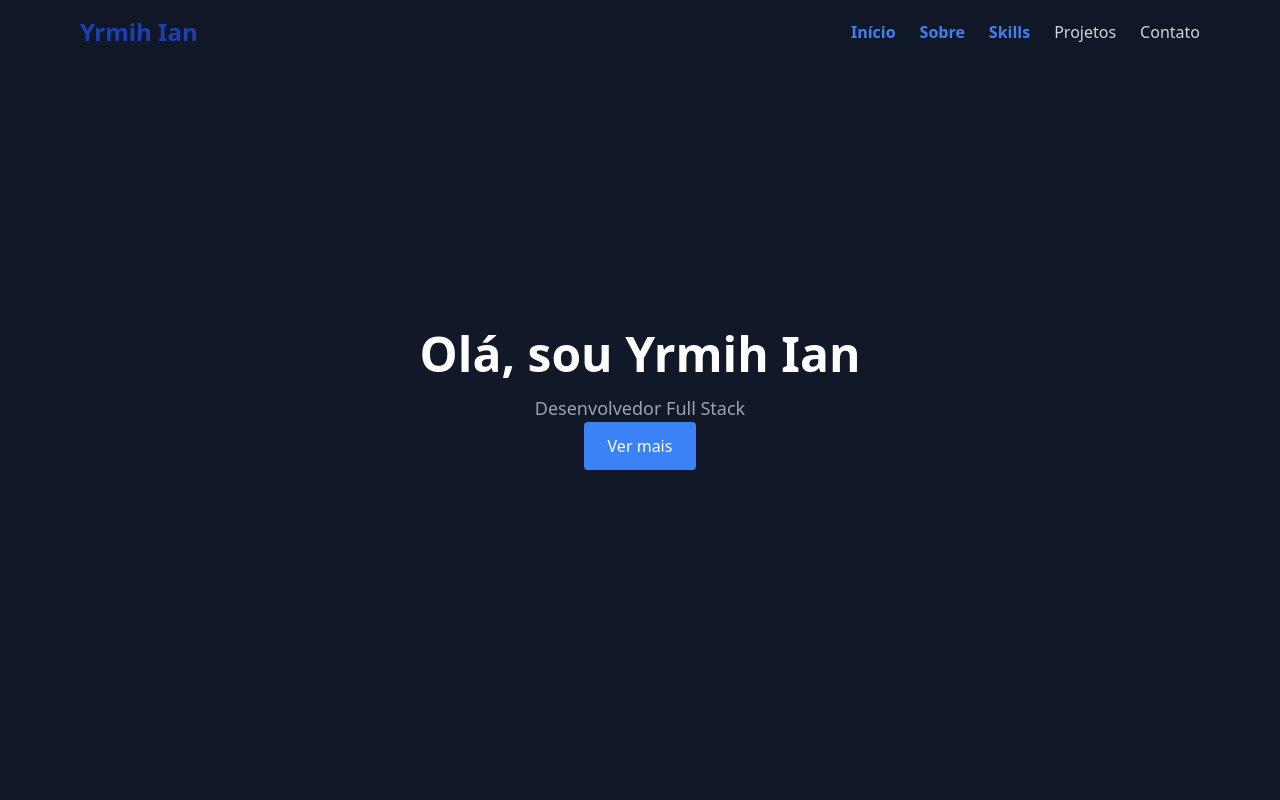
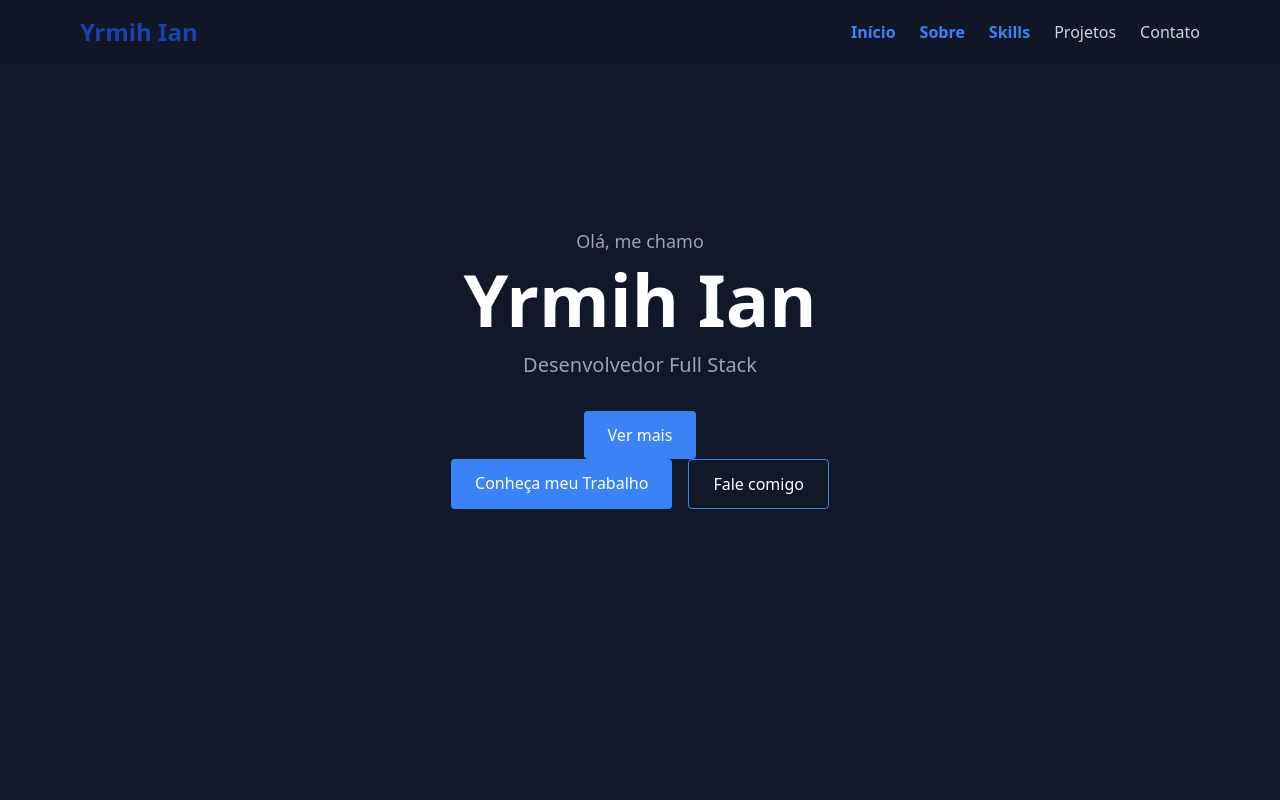
Before and after one commit to Yrmih/portfolio-web, a Next.js app: page / in a window 1280 px wide. Shown: the top 800 px of the page. Built offline with nearby package versions, Linux system fonts and the light colour scheme.

Commit message:
refactor: ajustar formatação e melhorar a estrutura do componente Hero

```diff
--- a/src/sections/About.tsx
+++ b/src/sections/About.tsx
@@ -38,7 +38,6 @@ export default function About({ id }: { id: string }) {
         entregar projetos de alto impacto.
       </motion.p>
 
-      {/* Blocos principais */}
       <motion.div
         variants={fadeUp}
         initial="hidden"
--- a/src/sections/Hero.tsx
+++ b/src/sections/Hero.tsx
@@ -1,12 +1,37 @@
+"use client";
+
+import { ArrowDown } from "lucide-react";
+
 export default function Hero() {
   return (
     <section
       id="home"
-      className="min-h-screen flex flex-col justify-center items-center bg-gray-900 text-white"
+      className="min-h-screen flex flex-col justify-center items-center bg-gray-900 text-white px-4"
     >
-      <h1 className="text-5xl font-bold mb-4">Olá, sou Yrmih Ian</h1>
-      <p className="text-lg text-gray-400">Desenvolvedor Full Stack</p>
-      <a href="#about" className="px-6 py-3 bg-blue-500 rounded hover:bg-blue-600">Ver mais</a>
+      <p className="text-lg text-gray-400 mb-2">Olá, me chamo</p>
+      <h1 className="text-6xl md:text-7xl font-bold mb-4">Yrmih Ian</h1>
+      <p className="text-xl text-gray-400 mb-8">Desenvolvedor Full Stack</p>
+      <a
+        href="#about"
+        className="px-6 py-3 bg-blue-500 rounded hover:bg-blue-600"
+      >
+        Ver mais
+      </a>
+
+      <div className="flex flex-col md:flex-row gap-4 mb-16">
+        <a
+          href="#portfolio"
+          className="px-6 py-3 bg-blue-500 rounded hover:bg-blue-600 transition"
+        >
+          Conheça meu Trabalho
+        </a>
+        <a
+          href="#contact"
+          className="px-6 py-3 border border-blue-500 rounded hover:bg-blue-500 hover:text-white transition"
+        >
+          Fale comigo
+        </a>
+      </div>
     </section>
   );
 }
```
